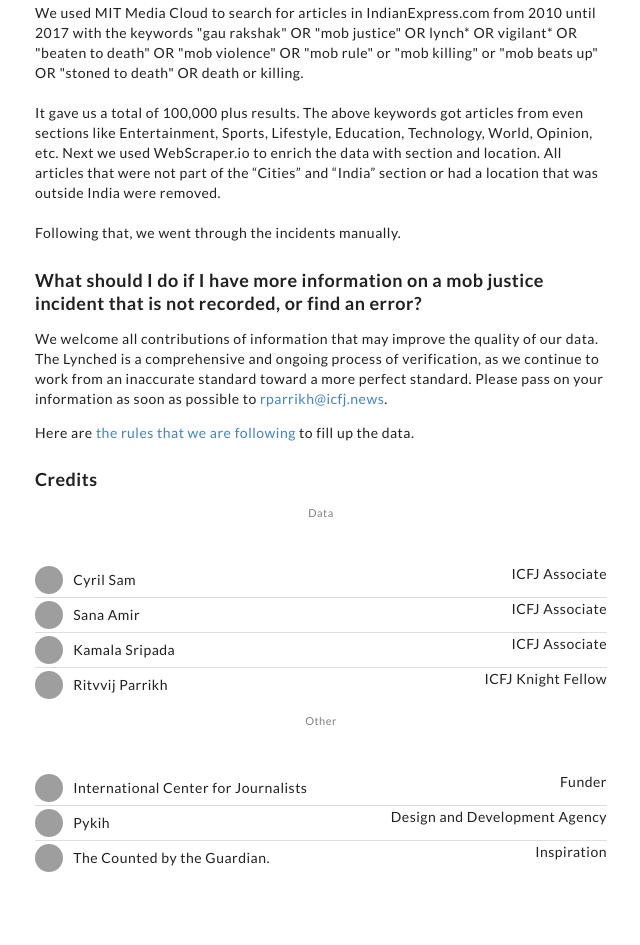
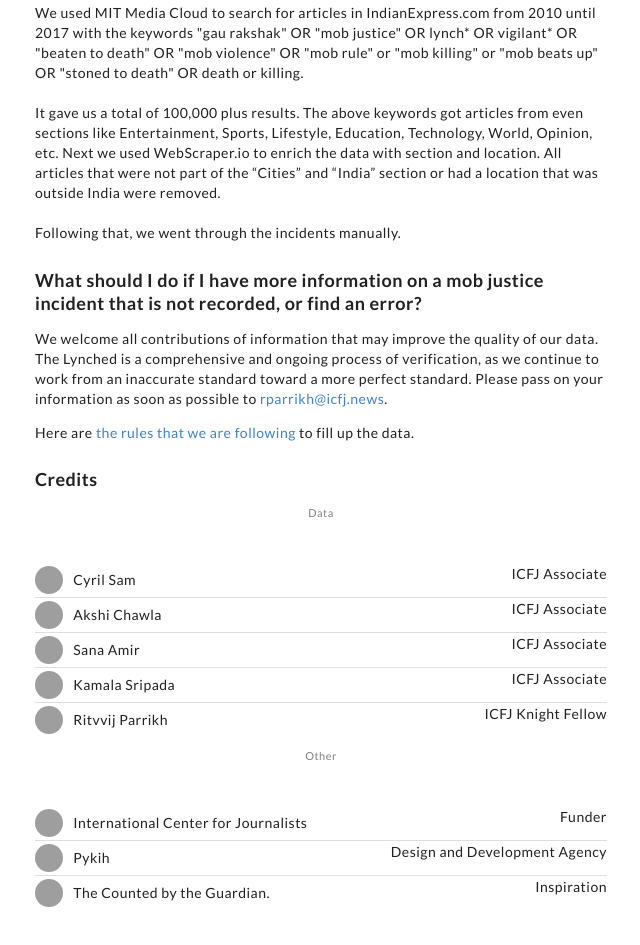
Before and after one commit to heyProto/mobbed-v1, a React app: page about.html in a window 1280 px wide. Shown: the part 1215-2160 px from the top of the page, without its empty margins (319-959 px from the left). Built offline with nearby package versions, Linux system fonts and the light colour scheme; grey boxes are pictures that could not be loaded.

Commit message:
adding akshi

```diff
--- a/about.html
+++ b/about.html
@@ -71,6 +71,15 @@
           <div class="right floated content">
             ICFJ Associate
           </div>
+          <img class="ui avatar image" src="https://pbs.twimg.com/profile_images/838716610890235904/itRy0Wf5_400x400.jpg">
+          <div class="content">
+            Akshi Chawla
+          </div>
+        </div>
+        <div class="item">
+          <div class="right floated content">
+            ICFJ Associate
+          </div>
           <img class="ui avatar image" src="https://pbs.twimg.com/profile_images/677137857144750080/Tbq3KFKg_200x200.jpg">
           <div class="content">
             Sana Amir
```
